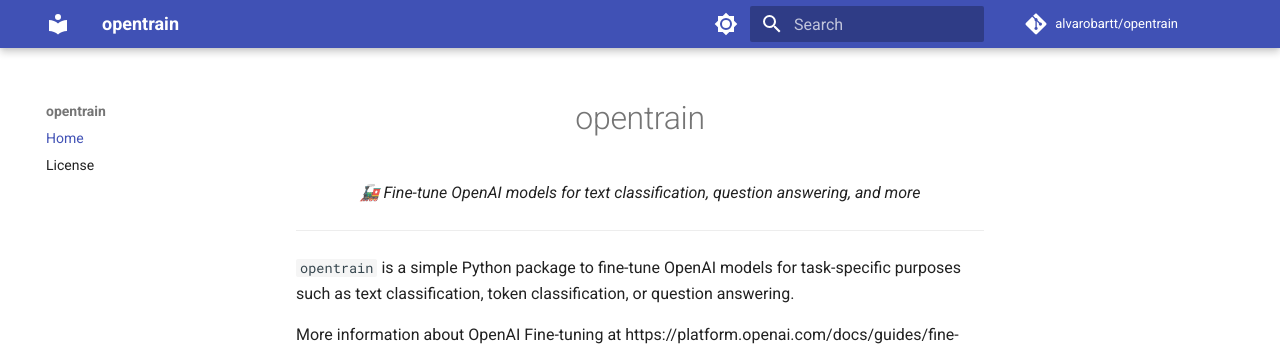
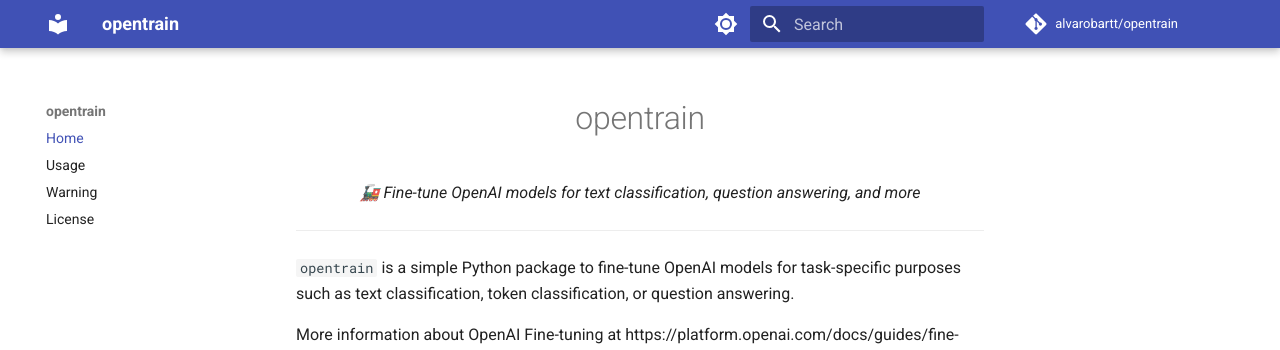
Before and after one commit to alvarobartt/opentrain, an MkDocs documentation site: the page built from docs/index.md, in a window 1280 px wide. Shown: the top 350 px of the page. Built offline with MkDocs 1.6.1 and Material for MkDocs 9.7.7, drawn with Linux system fonts in a browser that asks for light colours; comment, search, counter and statistics services are not loaded.

Commit message:
🔧 Update `mkdocs.yml`

```diff
--- a/mkdocs.yml
+++ b/mkdocs.yml
@@ -48,4 +48,6 @@
 
 nav:
   - Home: index.md
+  - Usage: usage.md
+  - Warning: warning.md
   - License: license.md
```
